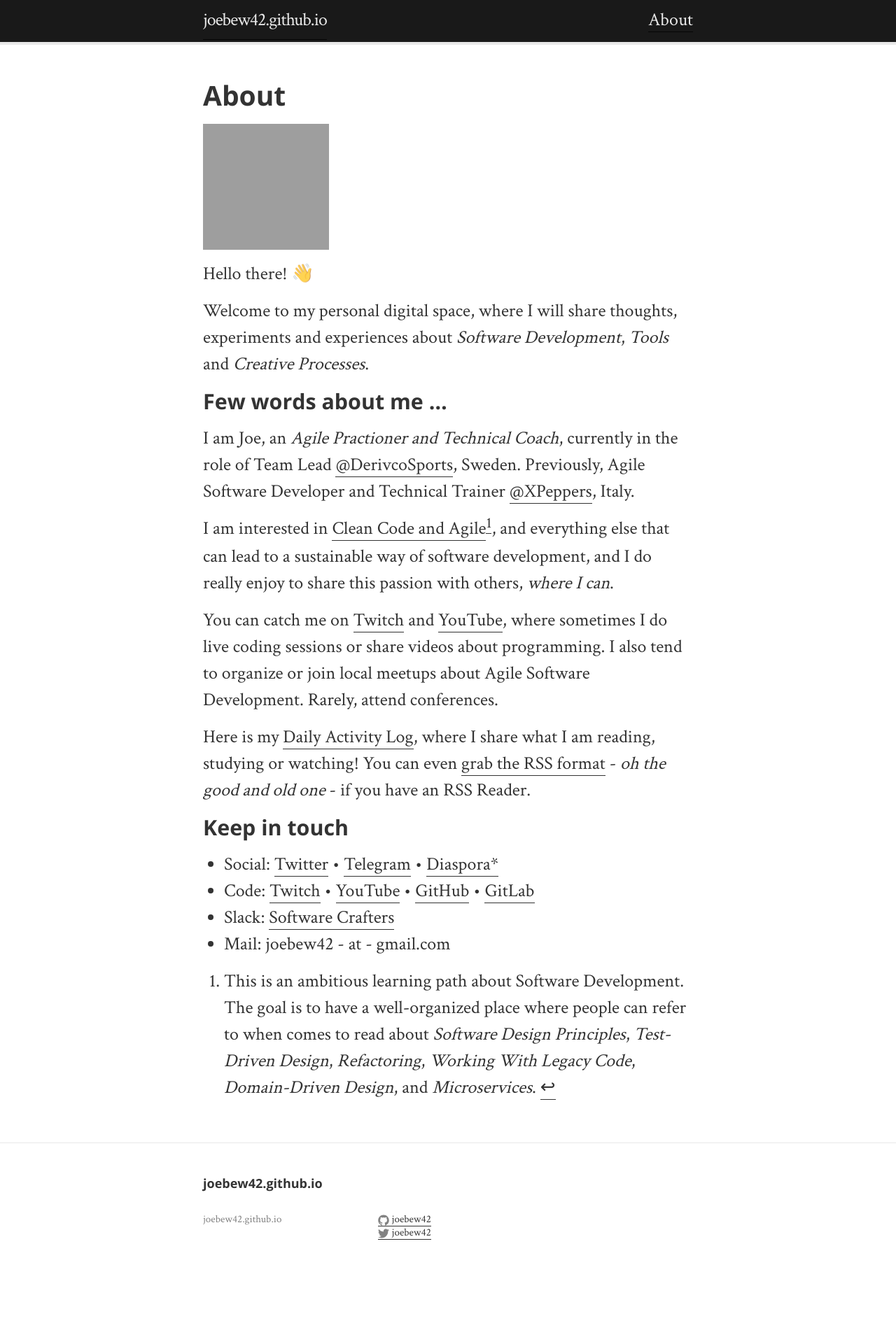
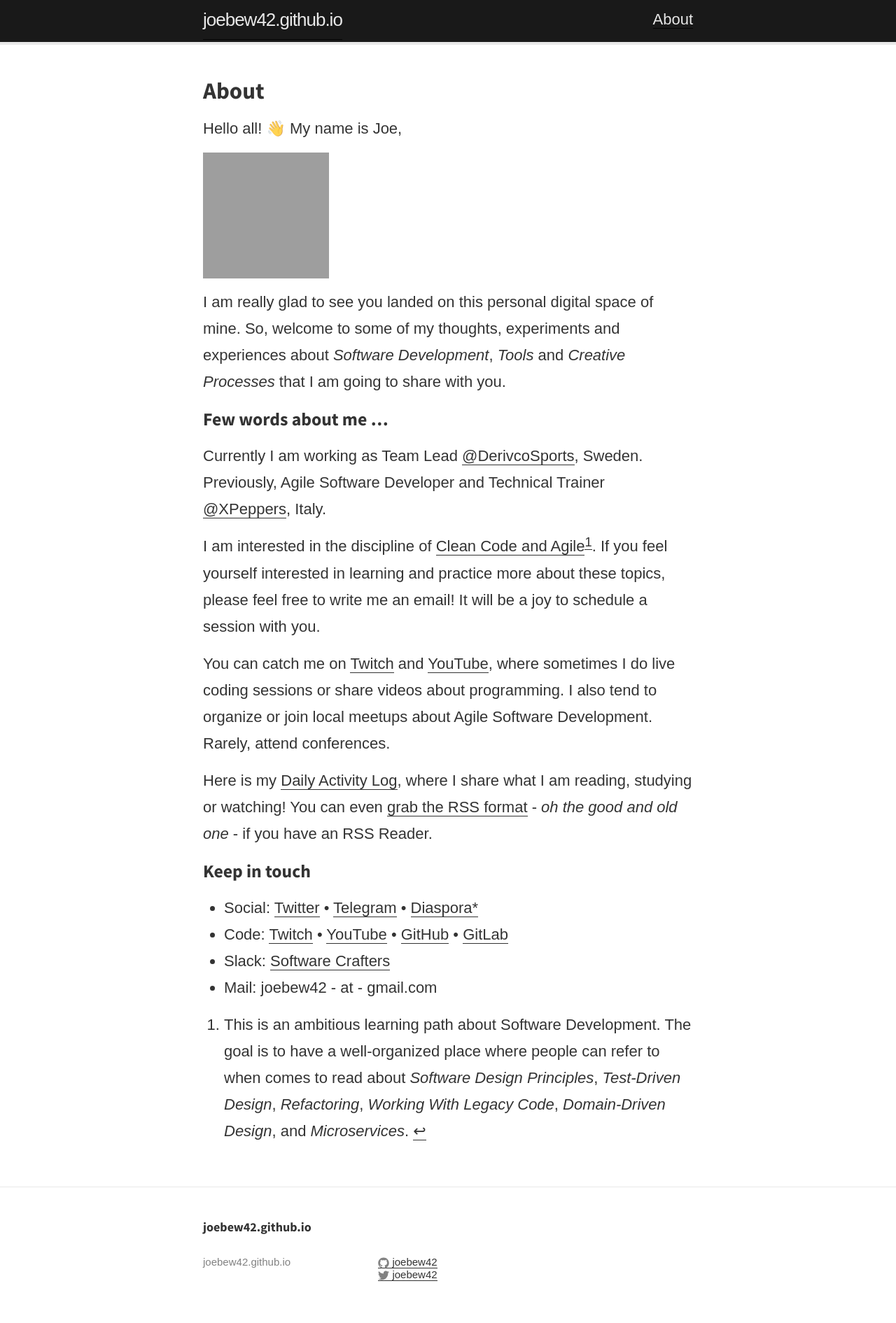
Before and after one commit to joebew42/joebew42.github.io, a Jekyll site: the page built from about.md, in a window 1280 px wide. Shown: the whole page at 70% size. Built offline with Jekyll 4.4.1, drawn with Linux system fonts in a browser that asks for light colours; some web fonts are replaced; before the commit the page ends 1831 px from its top, so only the background shows below that; grey boxes are pictures that could not be loaded.

Commit message:
change fonts and update the about

```diff
--- a/_includes/head.html
+++ b/_includes/head.html
@@ -6,7 +6,7 @@
   <title>{% if page.title %}{{ page.title | escape }}{% else %}{{ site.title | escape }}{% endif %}</title>
   <meta name="description" content="{% if page.excerpt %}{{ page.excerpt | strip_html | strip_newlines | truncate: 160 }}{% else %}{{ site.description }}{% endif %}">
 
-  <link href="https://fonts.googleapis.com/css2?family=Crimson+Text&family=Open+Sans:wght@700&display=swap" rel="stylesheet">
+  <link href="https://fonts.googleapis.com/css2?family=Source+Sans+Pro:wght@700&family=Source+Serif+Pro&display=swap" rel="stylesheet">
 
   <link rel="stylesheet" href="{{ "/css/main.css" | prepend: site.baseurl }}">
   <link rel="canonical" href="{{ page.url | replace:'index.html','' | prepend: site.baseurl | prepend: site.url }}">
--- a/_sass/_base.scss
+++ b/_sass/_base.scss
@@ -101,7 +101,7 @@
  * Headings
  */
 h1, h2, h3, h4, h5, h6 {
-    font-weight: $heading-font-weight;
+    font-weight: $base-heading-font-weight;
 }
 
 
--- a/about.md
+++ b/about.md
@@ -4,17 +4,17 @@
 permalink: /about/
 ---
 
+Hello all! 👋 My name is Joe,
+
 <img alt="profile photo" src="https://avatars1.githubusercontent.com/u/1238549?v=4&s=180" class="center" />
 
-Hello there! 👋
-
-Welcome to my personal digital space, where I will share thoughts, experiments and experiences about _Software Development_, _Tools_ and _Creative Processes_.
+I am really glad to see you landed on this personal digital space of mine. So, welcome to some of my thoughts, experiments and experiences about _Software Development_, _Tools_ and _Creative Processes_ that I am going to share with you.
 
 ### Few words about me ...
 
-I am Joe, an _Agile Practioner and Technical Coach_, currently in the role of Team Lead  [@DerivcoSports](https://twitter.com/DerivcoSports), Sweden. Previously, Agile Software Developer and Technical Trainer [@XPeppers](https://twitter.com/xpeppers), Italy.
+Currently I am working as Team Lead  [@DerivcoSports](https://twitter.com/DerivcoSports), Sweden. Previously, Agile Software Developer and Technical Trainer [@XPeppers](https://twitter.com/xpeppers), Italy.
 
-I am interested in [Clean Code and Agile](https://github.com/joebew42/study-path)[^1], and everything else that can lead to a sustainable way of software development, and I do really enjoy to share this passion with others, _where I can_.
+I am interested in the discipline of [Clean Code and Agile](https://github.com/joebew42/study-path)[^1]. If you feel yourself interested in learning and practice more about these topics, please feel free to write me an email! It will be a joy to schedule a session with you.
 
 You can catch me on [Twitch](https://twitch.tv/joebew42) and [YouTube](https://www.youtube.com/channel/UCEt-X-5yZ86SYTNDbSQgVAQ), where sometimes I do live coding sessions or share videos about programming. I also tend to organize or join local meetups about Agile Software Development. Rarely, attend conferences.
 
--- a/css/main.scss
+++ b/css/main.scss
@@ -6,13 +6,15 @@
 
 
 // Our variables
-$base-font-family: 'Crimson Text', serif;
-$base-heading-font-family: 'Open Sans', sans-serif;
-$base-font-size: 26px;
-$base-font-weight: 300;
-$heading-font-weight: 700;
+$base-font-family: 'Source Serif Pro', sans-serif;
+$base-font-weight: 400;
+$base-font-size: 22px;
+$base-line-height: 38px;
+
+$base-heading-font-family: 'Source Sans Pro', serif;;
+$base-heading-font-weight: 700;
+
 $small-font-size:  $base-font-size * 0.9;
-$base-line-height: 38px;
 
 $on-palm-font-size: 18px;
 $on-palm-line-height: 32px;
```
